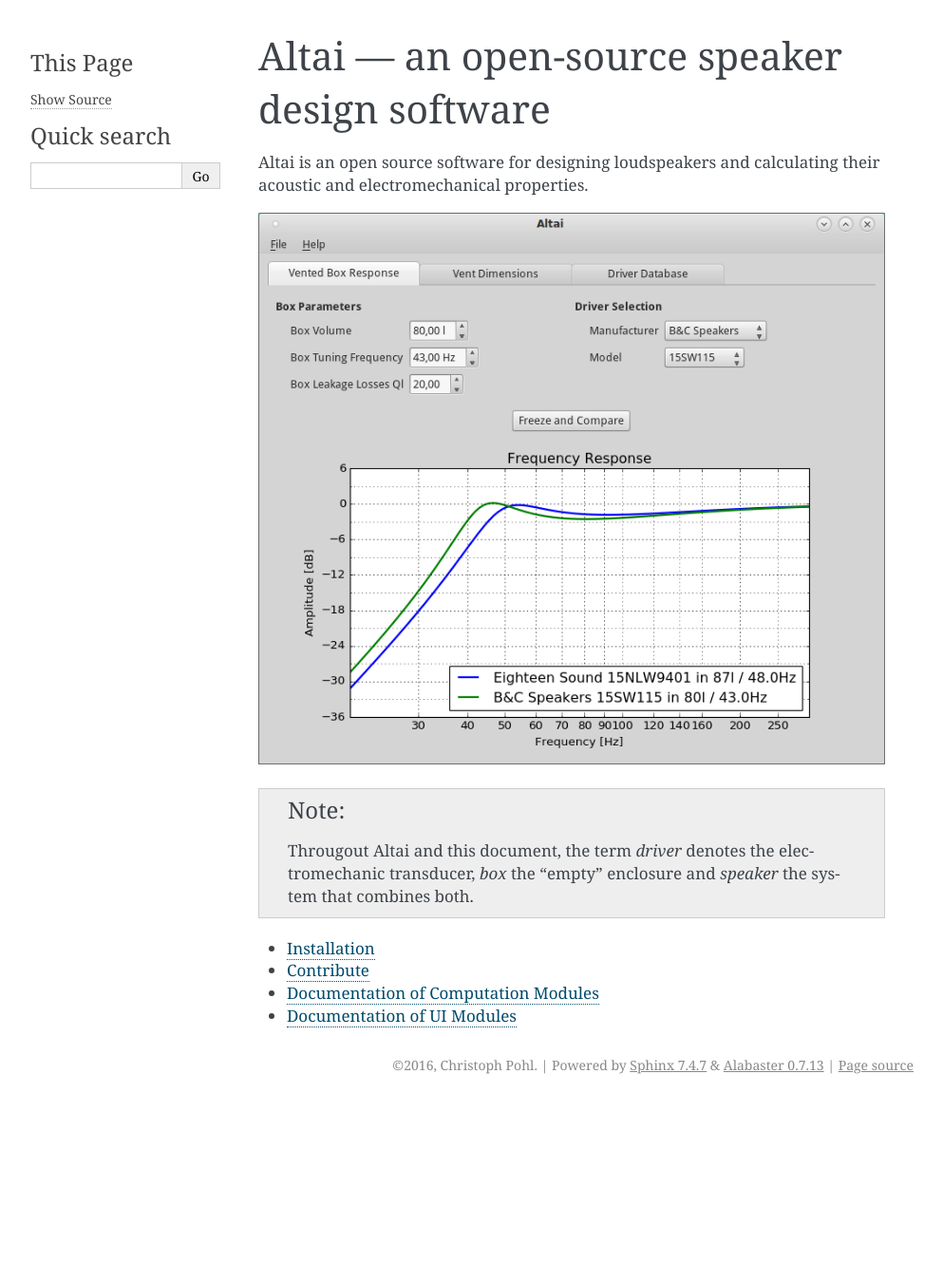
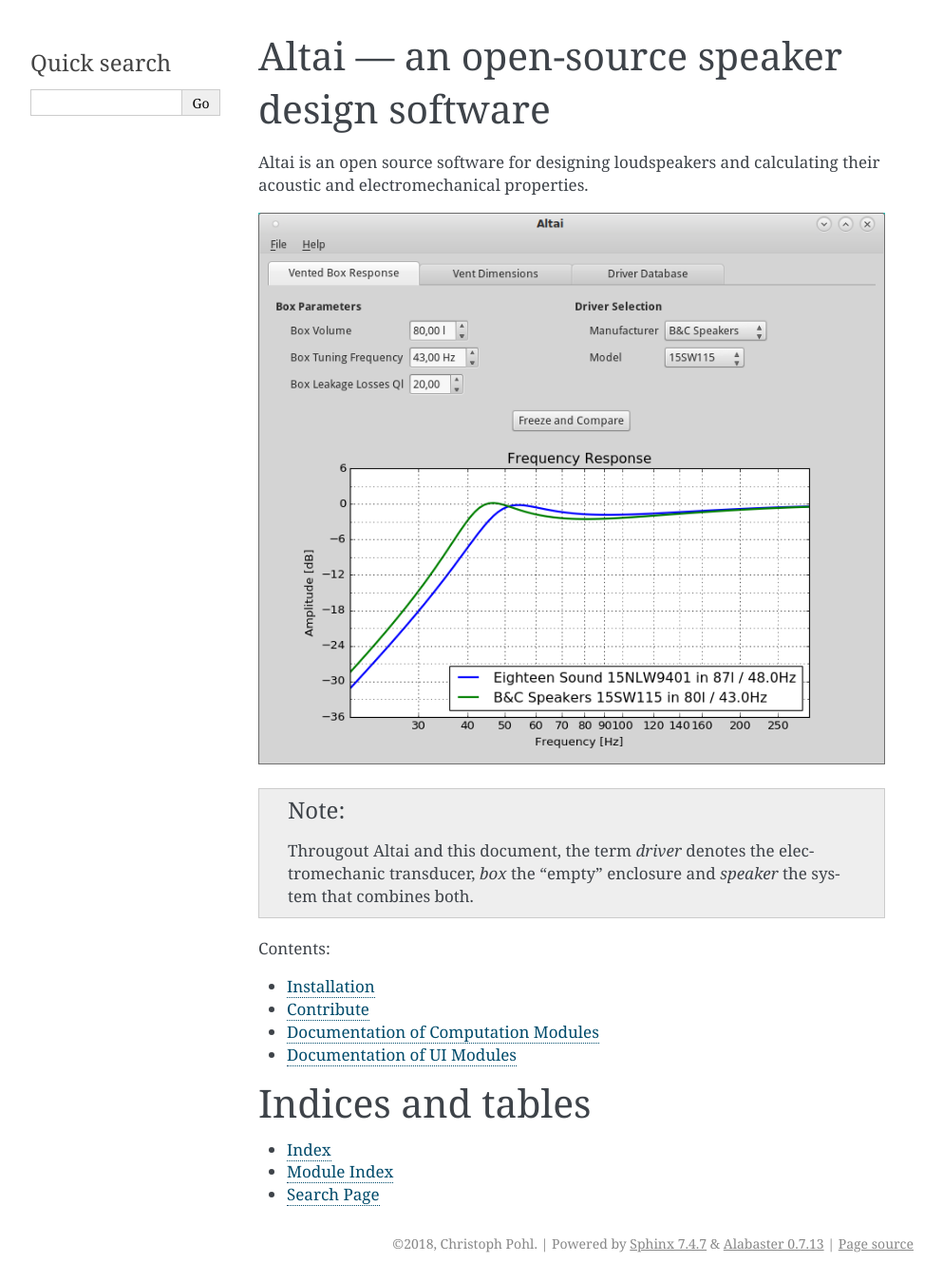
Before and after one commit to Psirus/altai, a Sphinx documentation site: the page built from docs/index.rst, in a window 1280 px wide. Shown: the whole page at 95% size, without its empty margins (148-1141 px from the left). Built offline with Sphinx 7.4.7, drawn with Linux system fonts in a browser that asks for light colours; before the commit the page ends 1161 px from its top, so only the background shows below that.

Commit message:
Update documentation boilerplate

```diff
--- a/docs/conf.py
+++ b/docs/conf.py
@@ -2,7 +2,7 @@
 # -*- coding: utf-8 -*-
 #
 # Altai documentation build configuration file, created by
-# sphinx-quickstart on Mon Dec 14 18:09:23 2015.
+# sphinx-quickstart on Sun Jun 24 18:30:06 2018.
 #
 # This file is execfile()d with the current directory set to its
 # containing dir.
@@ -13,48 +13,44 @@
 # All configuration values have a default; values that are commented out
 # serve to show the default.
 
-import sys
-import os
-import shlex
-import imp
-
 # If extensions (or modules to document with autodoc) are in another directory,
 # add these directories to sys.path here. If the directory is relative to the
 # documentation root, use os.path.abspath to make it absolute, like shown here.
+#
+import os
+import sys
 sys.path.insert(0, os.path.abspath('..'))
 
 
 # -- General configuration ------------------------------------------------
 
 # If your documentation needs a minimal Sphinx version, state it here.
-#needs_sphinx = '1.0'
+#
+# needs_sphinx = '1.0'
 
 # Add any Sphinx extension module names here, as strings. They can be
 # extensions coming with Sphinx (named 'sphinx.ext.*') or your custom
 # ones.
-extensions = [
-    'sphinx.ext.autodoc',
+extensions = ['sphinx.ext.autodoc',
+    'sphinx.ext.coverage',
     'sphinx.ext.mathjax',
-    'sphinx.ext.napoleon',
-]
+    'sphinx.ext.napoleon']
 
 # Add any paths that contain templates here, relative to this directory.
 templates_path = ['.templates']
 
 # The suffix(es) of source filenames.
 # You can specify multiple suffix as a list of string:
+#
 # source_suffix = ['.rst', '.md']
 source_suffix = '.rst'
-
-# The encoding of source files.
-#source_encoding = 'utf-8-sig'
 
 # The master toctree document.
 master_doc = 'index'
 
 # General information about the project.
 project = 'Altai'
-copyright = '2016, Christoph Pohl'
+copyright = '2018, Christoph Pohl'
 author = 'Christoph Pohl'
 
 # The version info for the project you're documenting, acts as replacement for
@@ -73,39 +69,13 @@
 # Usually you set "language" from the command line for these cases.
 language = None
 
-# There are two options for replacing |today|: either, you set today to some
-# non-false value, then it is used:
-#today = ''
-# Else, today_fmt is used as the format for a strftime call.
-#today_fmt = '%B %d, %Y'
-
 # List of patterns, relative to source directory, that match files and
 # directories to ignore when looking for source files.
-exclude_patterns = ['.build']
-
-# The reST default role (used for this markup: `text`) to use for all
-# documents.
-#default_role = None
-
-# If true, '()' will be appended to :func: etc. cross-reference text.
-#add_function_parentheses = True
-
-# If true, the current module name will be prepended to all description
-# unit titles (such as .. function::).
-#add_module_names = True
-
-# If true, sectionauthor and moduleauthor directives will be shown in the
-# output. They are ignored by default.
-#show_authors = False
+# This patterns also effect to html_static_path and html_extra_path
+exclude_patterns = ['.build', 'Thumbs.db', '.DS_Store']
 
 # The name of the Pygments (syntax highlighting) style to use.
 pygments_style = 'sphinx'
-
-# A list of ignored prefixes for module index sorting.
-#modindex_common_prefix = []
-
-# If true, keep warnings as "system message" paragraphs in the built documents.
-#keep_warnings = False
 
 # If true, `todo` and `todoList` produce output, else they produce nothing.
 todo_include_todos = False
@@ -115,143 +85,66 @@
 
 # The theme to use for HTML and HTML Help pages.  See the documentation for
 # a list of builtin themes.
+#
 html_theme = 'alabaster'
 
 # Theme options are theme-specific and customize the look and feel of a theme
 # further.  For a list of options available for each theme, see the
 # documentation.
-#html_theme_options = {}
-
-# Add any paths that contain custom themes here, relative to this directory.
-#html_theme_path = []
-
-# The name for this set of Sphinx documents.  If None, it defaults to
-# "<project> v<release> documentation".
-#html_title = None
-
-# A shorter title for the navigation bar.  Default is the same as html_title.
-#html_short_title = None
-
-# The name of an image file (relative to this directory) to place at the top
-# of the sidebar.
-#html_logo = None
-
-# The name of an image file (within the static path) to use as favicon of the
-# docs.  This file should be a Windows icon file (.ico) being 16x16 or 32x32
-# pixels large.
-#html_favicon = None
+#
+# html_theme_options = {}
 
 # Add any paths that contain custom static files (such as style sheets) here,
 # relative to this directory. They are copied after the builtin static files,
 # so a file named "default.css" will overwrite the builtin "default.css".
 html_static_path = ['.static']
 
-# Add any extra paths that contain custom files (such as robots.txt or
-# .htaccess) here, relative to this directory. These files are copied
-# directly to the root of the documentation.
-#html_extra_path = []
+# Custom sidebar templates, must be a dictionary that maps document names
+# to template names.
+#
+# This is required for the alabaster theme
+# refs: http://alabaster.readthedocs.io/en/latest/installation.html#sidebars
+html_sidebars = {
+    '**': [
+        'relations.html',  # needs 'show_related': True theme option to display
+        'searchbox.html',
+    ]
+}
 
-# If not '', a 'Last updated on:' timestamp is inserted at every page bottom,
-# using the given strftime format.
-#html_last_updated_fmt = '%b %d, %Y'
 
-# If true, SmartyPants will be used to convert quotes and dashes to
-# typographically correct entities.
-#html_use_smartypants = True
-
-# Custom sidebar templates, maps document names to template names.
-#html_sidebars = {}
-
-# Additional templates that should be rendered to pages, maps page names to
-# template names.
-#html_additional_pages = {}
-
-# If false, no module index is generated.
-#html_domain_indices = True
-
-# If false, no index is generated.
-#html_use_index = True
-
-# If true, the index is split into individual pages for each letter.
-#html_split_index = False
-
-# If true, links to the reST sources are added to the pages.
-#html_show_sourcelink = True
-
-# If true, "Created using Sphinx" is shown in the HTML footer. Default is True.
-#html_show_sphinx = True
-
-# If true, "(C) Copyright ..." is shown in the HTML footer. Default is True.
-#html_show_copyright = True
-
-# If true, an OpenSearch description file will be output, and all pages will
-# contain a <link> tag referring to it.  The value of this option must be the
-# base URL from which the finished HTML is served.
-#html_use_opensearch = ''
-
-# This is the file name suffix for HTML files (e.g. ".xhtml").
-#html_file_suffix = None
-
-# Language to be used for generating the HTML full-text search index.
-# Sphinx supports the following languages:
-#   'da', 'de', 'en', 'es', 'fi', 'fr', 'h', 'it', 'ja'
-#   'nl', 'no', 'pt', 'ro', 'r', 'sv', 'tr'
-#html_search_language = 'en'
-
-# A dictionary with options for the search language support, empty by default.
-# Now only 'ja' uses this config value
-#html_search_options = {'type': 'default'}
-
-# The name of a javascript file (relative to the configuration directory) that
-# implements a search results scorer. If empty, the default will be used.
-#html_search_scorer = 'scorer.js'
+# -- Options for HTMLHelp output ------------------------------------------
 
 # Output file base name for HTML help builder.
 htmlhelp_basename = 'Altaidoc'
 
+
 # -- Options for LaTeX output ---------------------------------------------
 
 latex_elements = {
-# The paper size ('letterpaper' or 'a4paper').
-#'papersize': 'letterpaper',
+    # The paper size ('letterpaper' or 'a4paper').
+    #
+    # 'papersize': 'letterpaper',
 
-# The font size ('10pt', '11pt' or '12pt').
-#'pointsize': '10pt',
+    # The font size ('10pt', '11pt' or '12pt').
+    #
+    # 'pointsize': '10pt',
 
-# Additional stuff for the LaTeX preamble.
-#'preamble': '',
+    # Additional stuff for the LaTeX preamble.
+    #
+    # 'preamble': '',
 
-# Latex figure (float) alignment
-#'figure_align': 'htbp',
+    # Latex figure (float) alignment
+    #
+    # 'figure_align': 'htbp',
 }
 
 # Grouping the document tree into LaTeX files. List of tuples
 # (source start file, target name, title,
 #  author, documentclass [howto, manual, or own class]).
 latex_documents = [
-  (master_doc, 'Altai.tex', 'Altai Documentation',
-   'Christoph Pohl', 'manual'),
+    (master_doc, 'Altai.tex', 'Altai Documentation',
+     'Christoph Pohl', 'manual'),
 ]
-
-# The name of an image file (relative to this directory) to place at the top of
-# the title page.
-#latex_logo = None
-
-# For "manual" documents, if this is true, then toplevel headings are parts,
-# not chapters.
-#latex_use_parts = False
-
-# If true, show page references after internal links.
-#latex_show_pagerefs = False
-
-# If true, show URL addresses after external links.
-#latex_show_urls = False
-
-# Documents to append as an appendix to all manuals.
-#latex_appendices = []
-
-# If false, no module index is generated.
-#latex_domain_indices = True
 
 
 # -- Options for manual page output ---------------------------------------
@@ -263,9 +156,6 @@
      [author], 1)
 ]
 
-# If true, show URL addresses after external links.
-#man_show_urls = False
-
 
 # -- Options for Texinfo output -------------------------------------------
 
@@ -273,19 +163,29 @@
 # (source start file, target name, title, author,
 #  dir menu entry, description, category)
 texinfo_documents = [
-  (master_doc, 'Altai', 'Altai Documentation',
-   author, 'Altai', 'One line description of project.',
-   'Miscellaneous'),
+    (master_doc, 'Altai', 'Altai Documentation',
+     author, 'Altai', 'One line description of project.',
+     'Miscellaneous'),
 ]
 
-# Documents to append as an appendix to all manuals.
-#texinfo_appendices = []
 
-# If false, no module index is generated.
-#texinfo_domain_indices = True
 
-# How to display URL addresses: 'footnote', 'no', or 'inline'.
-#texinfo_show_urls = 'footnote'
+# -- Options for Epub output ----------------------------------------------
 
-# If true, do not generate a @detailmenu in the "Top" node's menu.
-#texinfo_no_detailmenu = False
+# Bibliographic Dublin Core info.
+epub_title = project
+epub_author = author
+epub_publisher = author
+epub_copyright = copyright
+
+# The unique identifier of the text. This can be a ISBN number
+# or the project homepage.
+#
+# epub_identifier = ''
+
+# A unique identification for the text.
+#
+# epub_uid = ''
+
+# A list of files that should not be packed into the epub file.
+epub_exclude_files = ['search.html']
--- a/docs/index.rst
+++ b/docs/index.rst
@@ -12,8 +12,16 @@
 
 .. toctree::
    :maxdepth: 1
+   :caption: Contents:
 
    installation
    contribute
    libsourcedoc
    guisourcedoc
+
+Indices and tables
+==================
+
+* :ref:`genindex`
+* :ref:`modindex`
+* :ref:`search`
```
Also changed, not shown: 1 other file.
